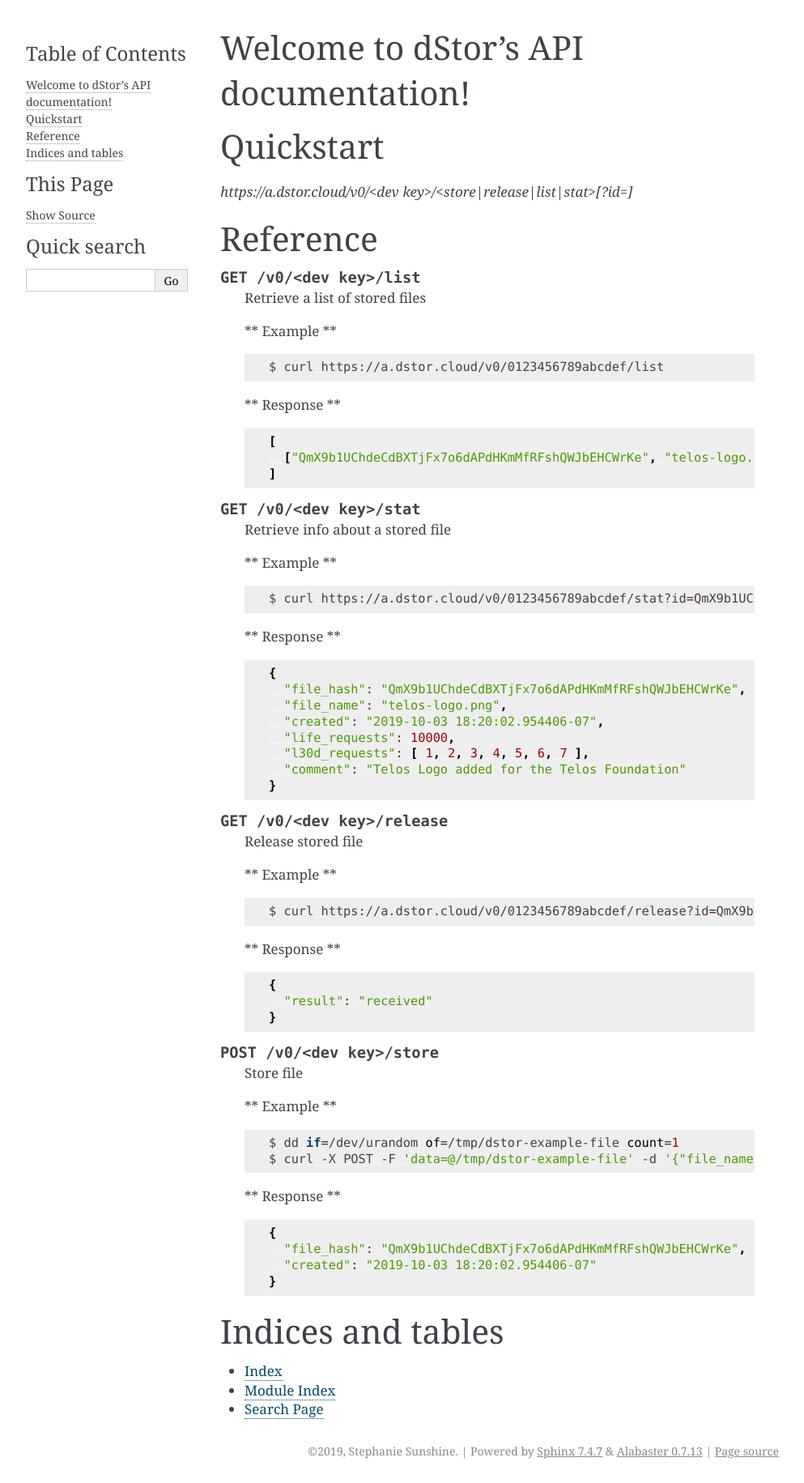
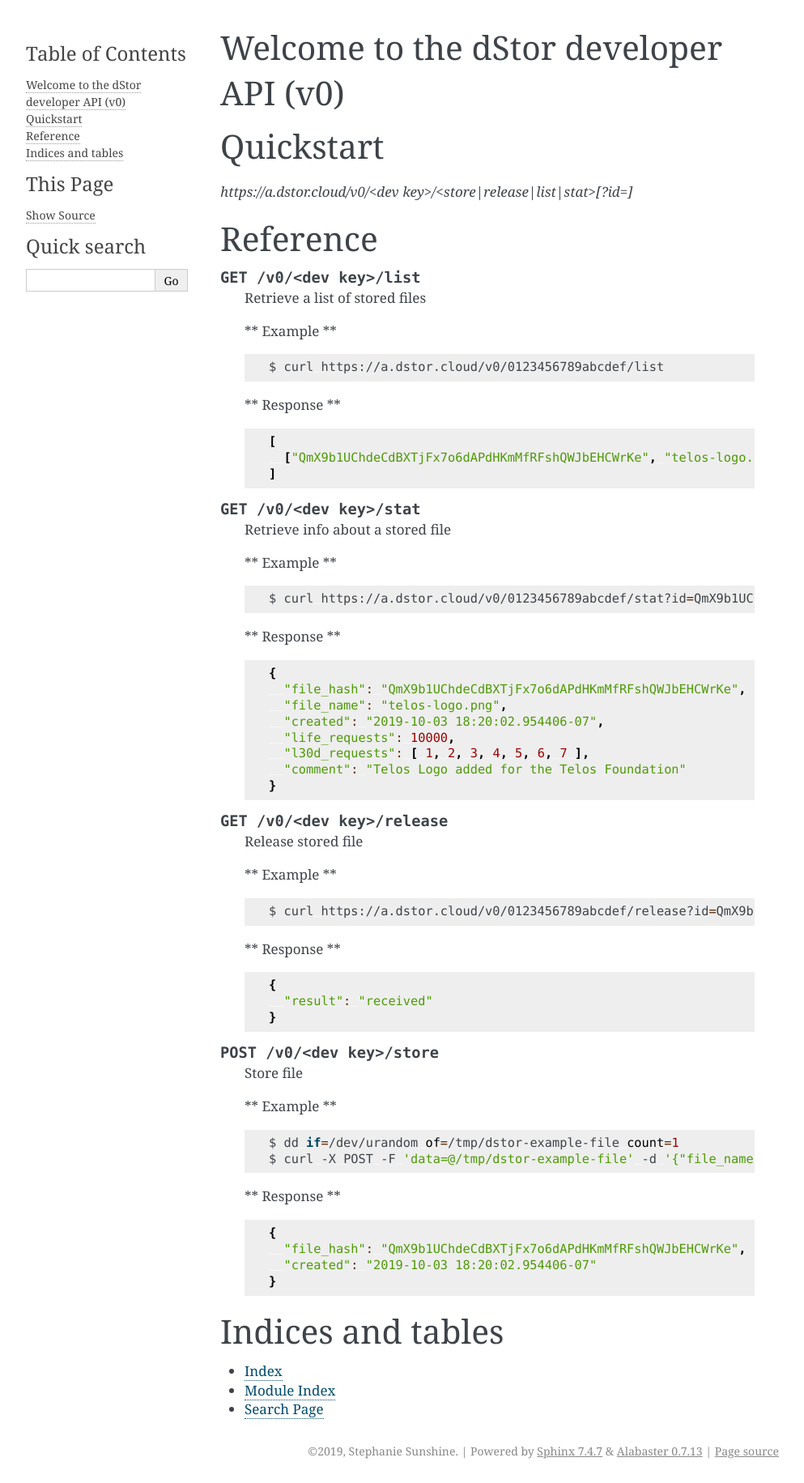
Before and after one commit to goodblockio/dstor-api, a Sphinx documentation site: the page built from docs/index.rst, in a window 1280 px wide. Shown: the whole page at 81% size, without its empty margins (148-1141 px from the left). Built offline with Sphinx 7.4.7, drawn with Linux system fonts in a browser that asks for light colours; some of the changed lines change nothing that is shown.

Commit message:
fix title underline length

```diff
--- a/docs/index.rst
+++ b/docs/index.rst
@@ -1,13 +1,5 @@
-.. dStor documentation master file, created by
-   sphinx-quickstart on Thu Oct  3 17:45:46 2019.
-   You can adapt this file completely to your liking, but it should at least
-   contain the root `toctree` directive.
-
-Welcome to dStor's API documentation!
-=================================
-
-.. toctree::
-   :maxdepth: 2
+Welcome to the dStor developer API (v0)
+=======================================
 
 Quickstart
 ==========
```
